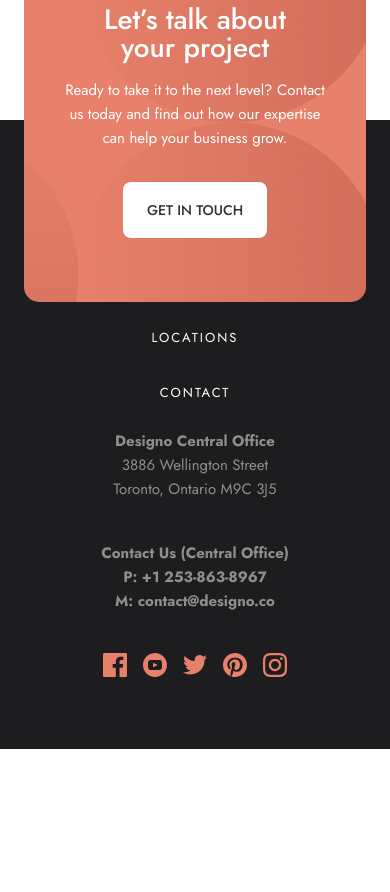
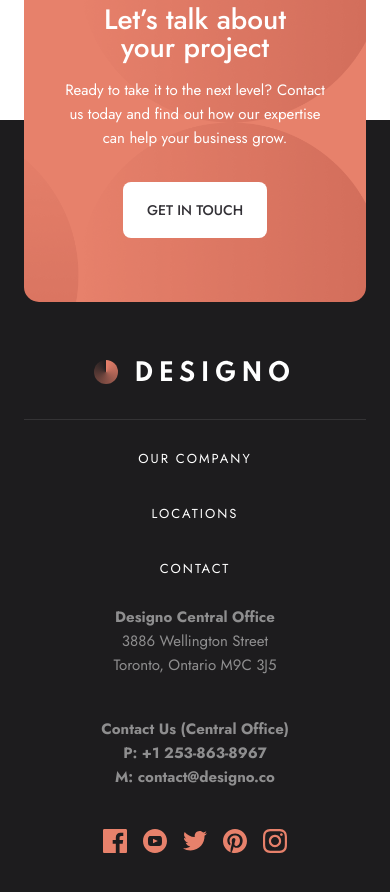
Before and after one commit to Iykekelvins/designo, a Next.js app: page /our-company in a window 390 px wide. Shown: the part 4120-5012 px from the top of the page. Before the commit the page ends 4869 px from the top, so only its background shows below. Built offline with nearby package versions, Linux system fonts and the light colour scheme.

Commit message:
chore: manage footer top padding across pages

```diff
--- a/shared/footer.tsx
+++ b/shared/footer.tsx
@@ -12,9 +12,14 @@ export default function Footer() {
 
 	return (
 		<footer
-			className={`bg-black pt-[max(9rem,64px)]
+			className={`bg-black
 			 pb-[max(4.5rem,72px)]
-			 ${pathname !== '/contact' ? 'sm:-mt-[max(4rem,64px)] -mt-[max(11.375rem,182px)]' : ''}
+			 ${
+					pathname !== '/contact'
+						? `sm:-mt-[max(4rem,64px)] -mt-[max(11.375rem,182px)]
+						pt-[max(240px)]  sm:pt-[max(8rem,128px)]`
+						: 'pt-[max(9rem,64px)]'
+				}
 			 `}>
 			<div className='ac'>
 				<div
```
